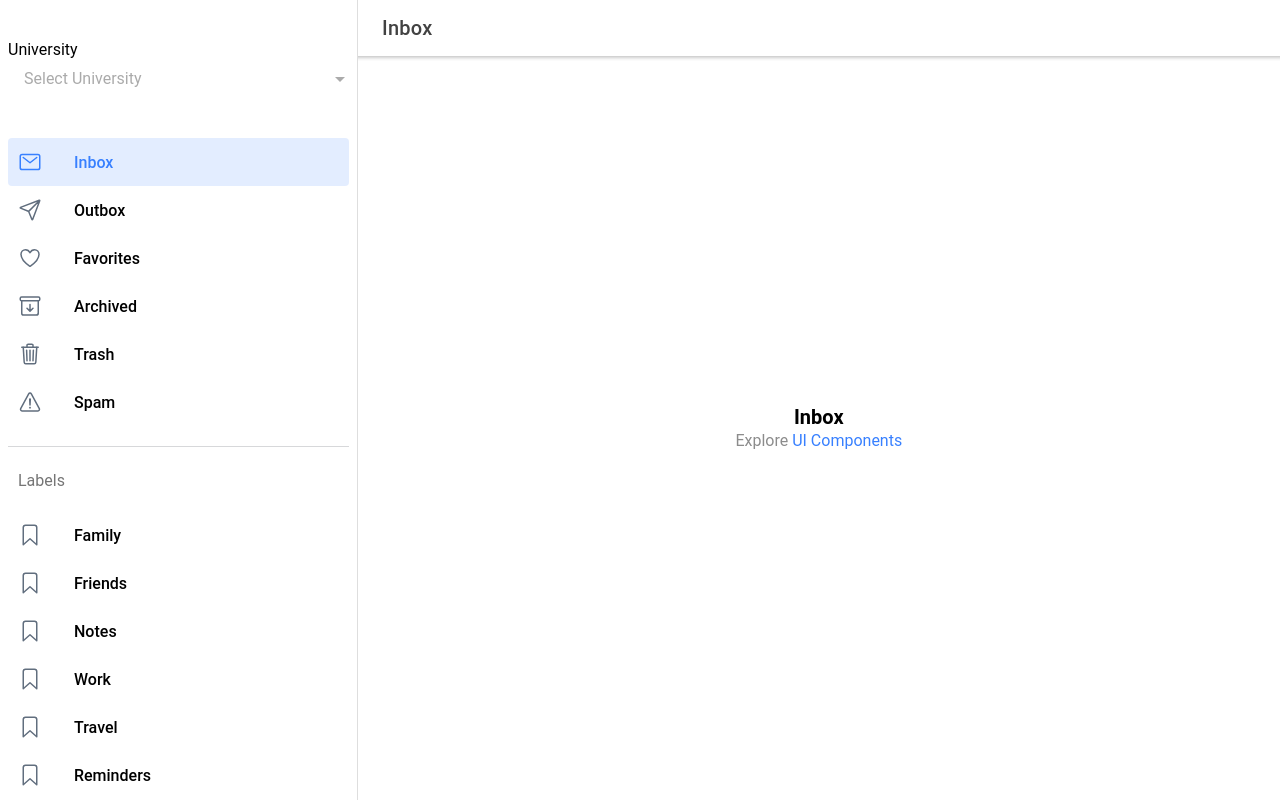
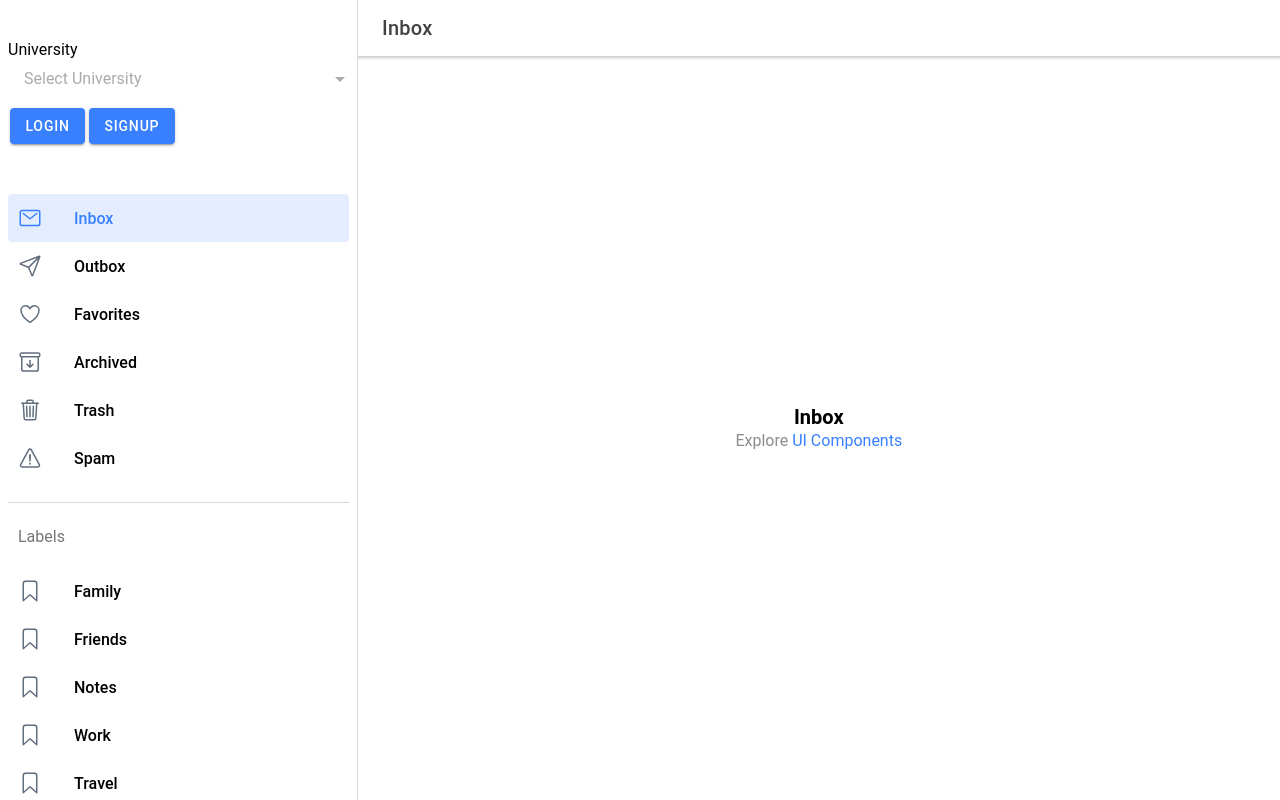
Before and after one commit to Deagler/confess-app, a React (Create React App) app in the folder app/: page /page/Inbox in a window 1280 px wide. Built offline with nearby package versions, Linux system fonts and the light colour scheme; the HTML template or start-up script is replaced by a standard one.

Commit message:
fix the value of one of the dropdown options, and buttons

```diff
--- a/app/src/components/SignIn.tsx
+++ b/app/src/components/SignIn.tsx
@@ -1,4 +1,11 @@
-import { IonSelectOption, IonSelect, IonLabel, IonList } from '@ionic/react';
+import {
+  IonSelectOption,
+  IonSelect,
+  IonLabel,
+  IonList,
+  IonButton,
+  IonToolbar,
+} from '@ionic/react';
 import React, { useState } from 'react';
 import './Menu.css';
 export const SignIn: React.FC = () => {
@@ -19,13 +26,17 @@ export const SignIn: React.FC = () => {
         </IonSelectOption>
         <IonSelectOption value="uow">University of Waikato</IonSelectOption>
         <IonSelectOption value="mau">Massey University</IonSelectOption>
-        <IonSelectOption value="uow">
+        <IonSelectOption value="uov">
           Victoria University of Wellington
         </IonSelectOption>
         <IonSelectOption value="uoc">University of Canterbury</IonSelectOption>
         <IonSelectOption value="liu">Lincoln University</IonSelectOption>
         <IonSelectOption value="uoo">University of Otago</IonSelectOption>
       </IonSelect>
+      <IonToolbar>
+        <IonButton slot="start">LogIn</IonButton>
+        <IonButton slot="start">SignUp</IonButton>
+      </IonToolbar>
     </IonList>
   );
 };
```
